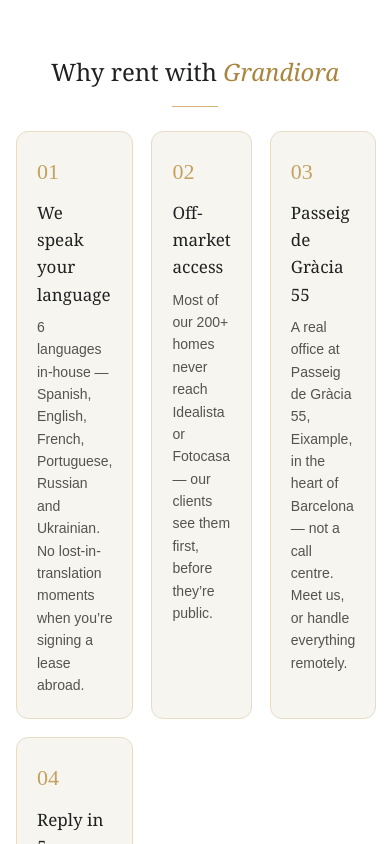
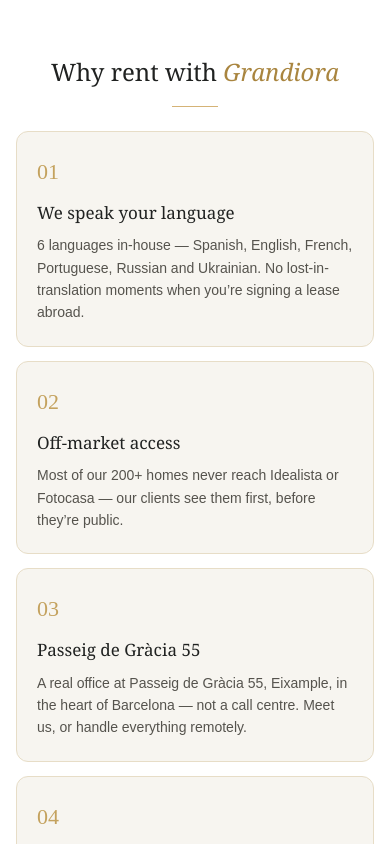
Before and after one commit to grandiorarealestate-wq/grandiora_es_landing, a SvelteKit app: page / in a window 390 px wide. Shown: the part 1200-2044 px from the top of the page. Built offline with nearby package versions, Linux system fonts and the light colour scheme; no server answers.

Commit message:
fix(landing): responsive why-grid — 2x2 desktop, 1 col mobile

```diff
--- a/src/routes/+page.svelte
+++ b/src/routes/+page.svelte
@@ -468,7 +468,7 @@
 	}
 	.why-grid {
 		display: grid;
-		grid-template-columns: repeat(3, 1fr);
+		grid-template-columns: repeat(2, 1fr);
 		gap: 18px;
 	}
 	.why-item {
@@ -493,7 +493,7 @@
 		line-height: 1.6;
 		color: #55534d;
 	}
-	@include sm {
+	@media (max-width: 860px) {
 		.why-grid {
 			grid-template-columns: 1fr;
 			gap: 14px;
```
